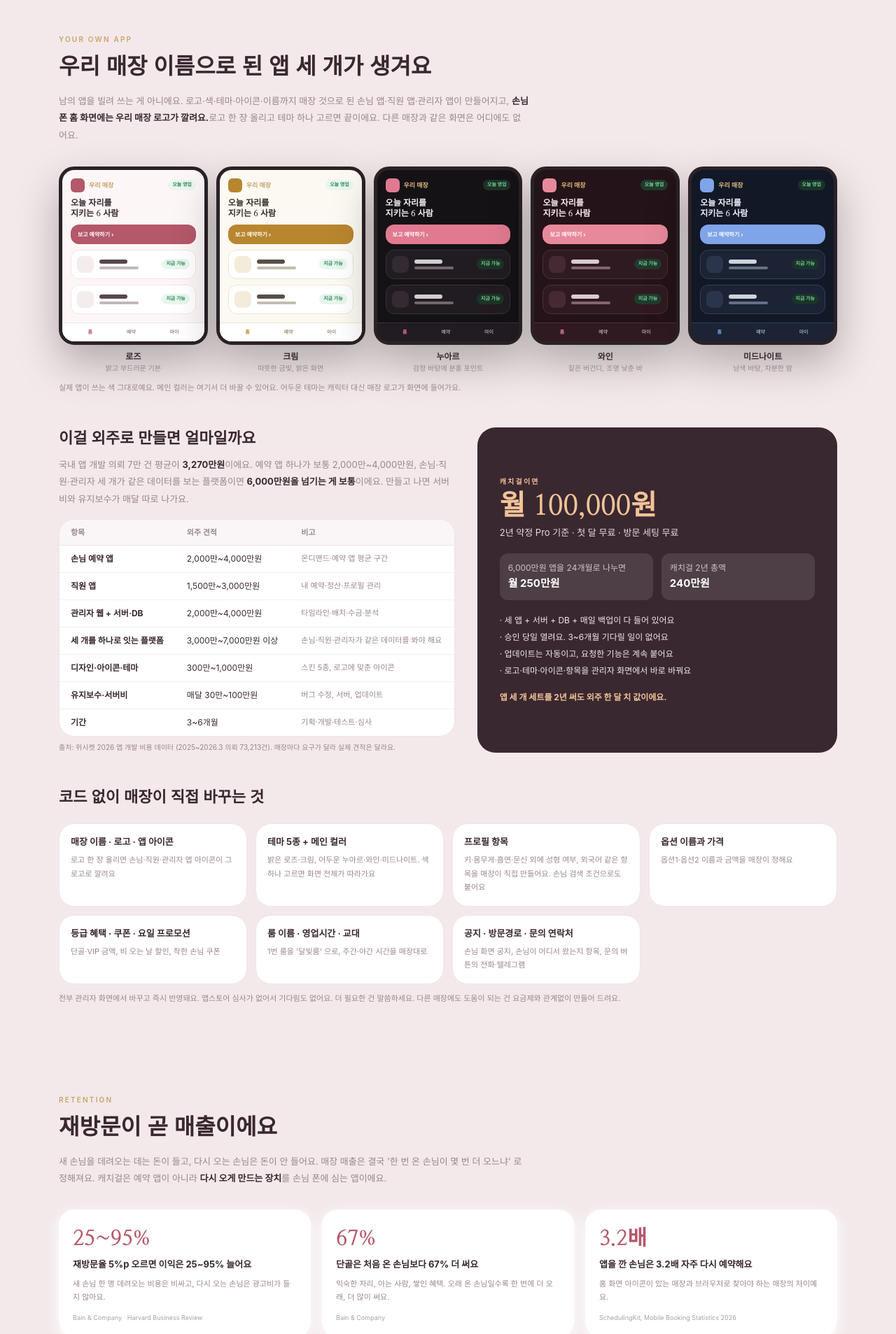
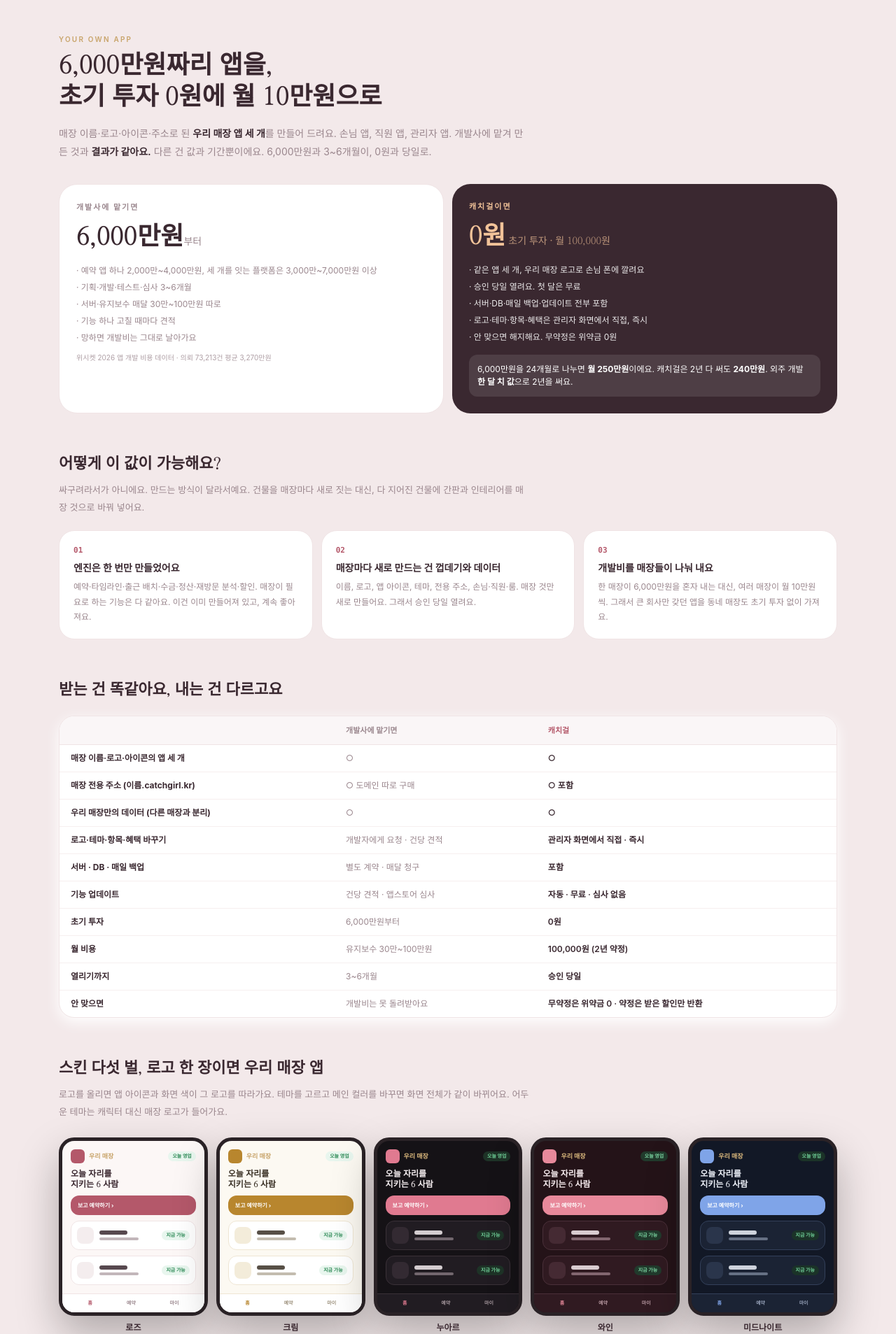
Before and after one commit to nda960327-glitch/catchgirl, a Next.js app: page / in a window 1280 px wide. Shown: the part 1380-3287 px from the top of the page at 70% size. Built offline with nearby package versions, Linux system fonts and the light colour scheme; a web font is replaced by a local one.

Commit message:
Make the case blunt: 6,000만원 vs 10만원, zero upfront, no reason not to
Co-Authored-By: Claude Fable 5.1 <noreply@anthropic.com>

```diff
--- a/src/app/page.tsx
+++ b/src/app/page.tsx
@@ -47,17 +47,6 @@ const RETENTION_HOOKS = [
   ["쿠폰과 요일 프로모션", "비 오는 날 3만원, 착한 손님 쿠폰, 조용한 요일 혜택. 문자 없이 손님 앱에 떠요. 할인은 매장 몫에서만 빠지고 직원 몫은 그대로예요."],
   ["후기·추천이 쌓여요", "손님이 남긴 후기와 추천에 매장이 답글을 달아요. 다음에 올 이유가 앱 안에 기록으로 남아요."],
   ["재방문율이 매달 숫자로", "관리자 화면에 재방문율·재방문 손님 수·오래 안 온 손님이 그대로 떠요. 감이 아니라 숫자로 보고, 안 오는 단골에게 먼저 연락해요."],
-];
-
-/* 외주로 만들면 얼마인지 — 위시켓 2025~2026.3 의뢰 73,213건 기준 */
-const BUILD_COST = [
-  ["손님 예약 앱", "2,000만~4,000만원", "온디맨드·예약 앱 평균 구간"],
-  ["직원 앱", "1,500만~3,000만원", "내 예약·정산·프로필 관리"],
-  ["관리자 웹 + 서버·DB", "2,000만~4,000만원", "타임라인·배치·수금·분석"],
-  ["세 개를 하나로 잇는 플랫폼", "3,000만~7,000만원 이상", "손님·직원·관리자가 같은 데이터를 봐야 해요"],
-  ["디자인·아이콘·테마", "300만~1,000만원", "스킨 5종, 로고에 맞춘 아이콘"],
-  ["유지보수·서버비", "매달 30만~100만원", "버그 수정, 서버, 업데이트"],
-  ["기간", "3~6개월", "기획·개발·테스트·심사"],
 ];
 
 const CUSTOMIZABLE = [
@@ -120,7 +109,7 @@ const CHECKLIST = [
 
 const FAQ = [
   { q: "전화나 텔레그램으로 예약하는 손님은요?", a: "관리자 화면에서 3초면 대신 넣어요. 닉네임 몇 글자만 치면 기존 손님이 바로 뜨고, 전화·텔레그램·앱 어느 경로로 왔는지도 남아요. 앱을 안 쓰는 손님도 방문 기록은 똑같이 쌓여요." },
-  { q: "우리 매장만의 앱인가요? 다른 매장이랑 똑같은 화면 아니에요?", a: "매장 이름, 로고, 앱 아이콘, 테마와 메인 컬러, 룸 이름, 옵션, 프로필 항목, 혜택, 공지까지 매장 것으로 바뀌어요. 손님 폰에는 우리 매장 로고 아이콘으로 깔리고, 손님은 우리 매장 앱을 깐 거예요. 같은 뼈대 위에서 돌지만 다른 매장 화면과 같아 보이지 않아요. 외주로 만들면 수천만 원인 세 앱 세트를 월 10만원에 쓰는 이유가 그 뼈대예요." },
+  { q: "우리 매장만의 앱인가요? 개발사에 맡긴 거랑 뭐가 달라요?", a: "받는 건 같아요. 매장 이름·로고·앱 아이콘·전용 주소·우리 매장만의 데이터로 된 손님·직원·관리자 앱 세 개. 손님 폰에는 우리 매장 로고로 깔려요. 다른 건 만드는 방식이에요. 엔진은 이미 만들어져 있고 매장 것(이름·로고·테마·손님·직원)만 새로 만들어서, 6,000만원과 3~6개월 대신 0원과 당일이 돼요. 그래서 큰 회사만 갖던 앱을 동네 매장도 초기 투자 없이 가져요." },
   { q: "정말 재방문이 늘어요?", a: "장치는 여섯 개예요. 홈 화면 아이콘, 즐겨찾기한 사람의 오늘 출근 표시, 5회·10회 자동 등급 혜택, 쿠폰·요일 프로모션, 후기·추천, 그리고 재방문율을 매달 숫자로 보는 관리자 화면. 업계 연구로는 재방문율 5%p가 이익 25~95%로 이어지고, 우리 앱에서는 관리자 화면에서 매달 직접 확인할 수 있어요. 안 늘면 어디서 막히는지가 보여요." },
   { q: "캐치테이블 같은 예약 앱이랑 뭐가 달라요?", a: "공개 앱이 아니에요. 매장이 준 연결코드가 있는 기존 손님만 들어오고, 주소가 퍼져도 남이 못 써요. 테이블이 아니라 '누가 자리를 맡을지' 를 고르는 예약이고, 출근·룸 배치·수금까지 매장 운영이 한 화면에 있어요." },
   { q: "손님 정보는 어디까지 받나요?", a: "닉네임과 PIN뿐이에요. 실명·전화번호를 넣는 칸 자체가 없어요. 매장이 관리자 메모에 적어 두는 연락처는 관리자만 보고, 손님 화면엔 절대 안 나가요." },
@@ -244,64 +233,103 @@ export default function Home() {
         </div>
       </section>
 
-      {/* 전용 앱 — 가성비 */}
+      {/* 전용 앱 — 6,000만원 vs 10만원 */}
       <section id="own-app" className="border-b border-line/60">
         <div className="mx-auto max-w-6xl px-5 py-16">
           <div className="text-[10px] font-semibold uppercase tracking-[.22em] text-gold">Your own app</div>
-          <h2 className="mt-2 font-serif text-[26px] font-bold md:text-[32px]">우리 매장 이름으로 된 앱 세 개가 생겨요</h2>
-          <p className="mt-3 max-w-2xl text-[13px] leading-[1.9] text-mute">
-            남의 앱을 빌려 쓰는 게 아니에요. 로고·색·테마·아이콘·이름까지 매장 것으로 된 손님 앱·직원 앱·관리자 앱이 만들어지고, <b className="text-ink">손님 폰 홈 화면에는 우리 매장 로고가 깔려요.</b>
-            로고 한 장 올리고 테마 하나 고르면 끝이에요. 다른 매장과 같은 화면은 어디에도 없어요.
+          <h2 className="mt-2 font-serif text-[28px] font-bold leading-[1.25] md:text-[36px]">
+            6,000만원짜리 앱을,<br />초기 투자 0원에 월 10만원으로
+          </h2>
+          <p className="mt-4 max-w-2xl text-[14px] leading-[1.9] text-mute">
+            매장 이름·로고·아이콘·주소로 된 <b className="text-ink">우리 매장 앱 세 개</b>를 만들어 드려요. 손님 앱, 직원 앱, 관리자 앱.
+            개발사에 맡겨 만든 것과 <b className="text-ink">결과가 같아요.</b> 다른 건 값과 기간뿐이에요. 6,000만원과 3~6개월이, 0원과 당일로.
           </p>
 
-          <div className="mt-8"><ThemeGallery /></div>
-          <div className="mt-3 text-[11px] text-mute">실제 앱이 쓰는 색 그대로예요. 메인 컬러는 여기서 더 바꿀 수 있어요. 어두운 테마는 캐릭터 대신 매장 로고가 화면에 들어가요.</div>
+          {/* 숫자 대결 */}
+          <div className="mt-8 grid gap-3 md:grid-cols-2">
+            <div className="rounded-[26px] border border-line bg-card p-6">
+              <div className="text-[11px] font-bold uppercase tracking-[.18em] text-mute">개발사에 맡기면</div>
+              <div className="mt-2 font-serif text-[36px] font-bold text-ink">6,000만원<span className="text-[14px] font-normal text-mute">부터</span></div>
+              <ul className="mt-3 flex flex-col gap-1.5 text-[12px] text-mute">
+                <li>· 예약 앱 하나 2,000만~4,000만원, 세 개를 잇는 플랫폼은 3,000만~7,000만원 이상</li>
+                <li>· 기획·개발·테스트·심사 3~6개월</li>
+                <li>· 서버·유지보수 매달 30만~100만원 따로</li>
+                <li>· 기능 하나 고칠 때마다 견적</li>
+                <li>· 망하면 개발비는 그대로 날아가요</li>
+              </ul>
+              <div className="mt-3 text-[10px] text-mute/80">위시켓 2026 앱 개발 비용 데이터 · 의뢰 73,213건 평균 3,270만원</div>
+            </div>
+            <div className="rounded-[26px] bg-ink p-6 text-on-ink">
+              <div className="text-[11px] font-bold uppercase tracking-[.18em] text-gold-lt">캐치걸이면</div>
+              <div className="mt-2 font-serif text-[36px] font-bold text-gold-lt">0원<span className="text-[14px] font-normal opacity-70"> 초기 투자 · 월 100,000원</span></div>
+              <ul className="mt-3 flex flex-col gap-1.5 text-[12px] opacity-90">
+                <li>· 같은 앱 세 개, 우리 매장 로고로 손님 폰에 깔려요</li>
+                <li>· 승인 당일 열려요. 첫 달은 무료</li>
+                <li>· 서버·DB·매일 백업·업데이트 전부 포함</li>
+                <li>· 로고·테마·항목·혜택은 관리자 화면에서 직접, 즉시</li>
+                <li>· 안 맞으면 해지해요. 무약정은 위약금 0원</li>
+              </ul>
+              <div className="mt-4 rounded-xl bg-on-ink/10 p-3 text-[12px]">
+                6,000만원을 24개월로 나누면 <b>월 250만원</b>이에요. 캐치걸은 2년 다 써도 <b>240만원</b>. 외주 개발 <b>한 달 치 값</b>으로 2년을 써요.
+              </div>
+            </div>
+          </div>
 
-          <div className="mt-12 grid gap-8 md:grid-cols-[1.1fr_1fr]">
-            <div>
-              <h3 className="font-serif text-[22px] font-bold">이걸 외주로 만들면 얼마일까요</h3>
-              <p className="mt-2 text-[13px] leading-[1.9] text-mute">
-                국내 앱 개발 의뢰 7만 건 평균이 <b className="text-ink">3,270만원</b>이에요. 예약 앱 하나가 보통 2,000만~4,000만원, 손님·직원·관리자 세 개가 같은 데이터를 보는 플랫폼이면 <b className="text-ink">6,000만원을 넘기는 게 보통</b>이에요. 만들고 나면 서버비와 유지보수가 매달 따로 나가요.
-              </p>
-              <div className="mt-4 overflow-x-auto rounded-[22px] border border-line bg-card">
-                <table className="w-full min-w-[420px] text-left text-[12px]">
+          {/* 왜 가능한가 */}
+          <h3 className="mt-14 font-serif text-[22px] font-bold">어떻게 이 값이 가능해요?</h3>
+          <p className="mt-2 max-w-2xl text-[13px] leading-[1.9] text-mute">싸구려라서가 아니에요. 만드는 방식이 달라서예요. 건물을 매장마다 새로 짓는 대신, 다 지어진 건물에 간판과 인테리어를 매장 것으로 바꿔 넣어요.</p>
+          <div className="mt-5 grid gap-3 md:grid-cols-3">
+            {[
+              ["엔진은 한 번만 만들었어요", "예약·타임라인·출근 배치·수금·정산·재방문 분석·할인. 매장이 필요로 하는 기능은 다 같아요. 이건 이미 만들어져 있고, 계속 좋아져요."],
+              ["매장마다 새로 만드는 건 껍데기와 데이터", "이름, 로고, 앱 아이콘, 테마, 전용 주소, 손님·직원·룸. 매장 것만 새로 만들어요. 그래서 승인 당일 열려요."],
+              ["개발비를 매장들이 나눠 내요", "한 매장이 6,000만원을 혼자 내는 대신, 여러 매장이 월 10만원씩. 그래서 큰 회사만 갖던 앱을 동네 매장도 초기 투자 없이 가져요."],
+            ].map(([t, d], i) => (
+              <div key={t} className="rounded-[22px] border border-line bg-card p-5">
+                <div className="font-mono text-[11px] font-bold text-brand">0{i + 1}</div>
+                <div className="mt-1.5 text-[14px] font-bold">{t}</div>
+                <p className="mt-1.5 text-[12px] leading-[1.8] text-mute">{d}</p>
+              </div>
+            ))}
+          </div>
+
+          {/* 결과물 비교 */}
+          <h3 className="mt-14 font-serif text-[22px] font-bold">받는 건 똑같아요, 내는 건 다르고요</h3>
+          <div className="mt-5 overflow-x-auto rounded-[22px] border border-line bg-card shadow-card">
+            <table className="w-full min-w-[560px] text-left text-[12px]">
               <thead>
                 <tr className="border-b border-line bg-well text-[11px] font-bold text-mute">
-                      <th className="px-4 py-2.5">항목</th><th className="px-4 py-2.5">외주 견적</th><th className="px-4 py-2.5">비고</th>
+                  <th className="px-4 py-3"> </th><th className="px-4 py-3">개발사에 맡기면</th><th className="px-4 py-3 text-brand">캐치걸</th>
                 </tr>
               </thead>
               <tbody>
-                    {BUILD_COST.map(([k, v, n]) => (
+                {[
+                  ["매장 이름·로고·아이콘의 앱 세 개", "○", "○"],
+                  ["매장 전용 주소 (이름.catchgirl.kr)", "○ 도메인 따로 구매", "○ 포함"],
+                  ["우리 매장만의 데이터 (다른 매장과 분리)", "○", "○"],
+                  ["로고·테마·항목·혜택 바꾸기", "개발자에게 요청 · 건당 견적", "관리자 화면에서 직접 · 즉시"],
+                  ["서버 · DB · 매일 백업", "별도 계약 · 매달 청구", "포함"],
+                  ["기능 업데이트", "건당 견적 · 앱스토어 심사", "자동 · 무료 · 심사 없음"],
+                  ["초기 투자", "6,000만원부터", "0원"],
+                  ["월 비용", "유지보수 30만~100만원", "100,000원 (2년 약정)"],
+                  ["열리기까지", "3~6개월", "승인 당일"],
+                  ["안 맞으면", "개발비는 못 돌려받아요", "무약정은 위약금 0 · 약정은 받은 할인만 반환"],
+                ].map(([k, a, b]) => (
                   <tr key={k} className="border-b border-line/60 align-top last:border-0">
                     <td className="px-4 py-2.5 font-bold text-ink">{k}</td>
-                        <td className="px-4 py-2.5 text-ink">{v}</td>
-                        <td className="px-4 py-2.5 text-[11px] text-mute">{n}</td>
+                    <td className="px-4 py-2.5 text-mute">{a}</td>
+                    <td className="px-4 py-2.5 font-semibold text-ink">{b}</td>
                   </tr>
                 ))}
               </tbody>
             </table>
           </div>
-              <div className="mt-2 text-[10px] text-mute">출처: 위시켓 2026 앱 개발 비용 데이터 (2025~2026.3 의뢰 73,213건). 매장마다 요구가 달라 실제 견적은 달라요.</div>
-            </div>
-            <div className="flex flex-col justify-center rounded-[26px] bg-ink p-6 text-on-ink md:p-8">
-              <div className="text-[10px] font-semibold uppercase tracking-[.22em] text-gold-lt">캐치걸이면</div>
-              <div className="mt-2 font-serif text-[40px] font-bold leading-none text-gold-lt">월 100,000원</div>
-              <div className="mt-2 text-[13px] opacity-85">2년 약정 Pro 기준 · 첫 달 무료 · 방문 세팅 무료</div>
-              <div className="mt-5 grid grid-cols-2 gap-3 text-[12px]">
-                <div className="rounded-xl bg-on-ink/10 p-3"><div className="opacity-70">6,000만원 앱을 24개월로 나누면</div><div className="mt-0.5 text-[15px] font-bold">월 250만원</div></div>
-                <div className="rounded-xl bg-on-ink/10 p-3"><div className="opacity-70">캐치걸 2년 총액</div><div className="mt-0.5 text-[15px] font-bold">240만원</div></div>
-              </div>
-              <ul className="mt-5 flex flex-col gap-1.5 text-[12px] opacity-90">
-                <li>· 세 앱 + 서버 + DB + 매일 백업이 다 들어 있어요</li>
-                <li>· 승인 당일 열려요. 3~6개월 기다릴 일이 없어요</li>
-                <li>· 업데이트는 자동이고, 요청한 기능은 계속 붙어요</li>
-                <li>· 로고·테마·아이콘·항목을 관리자 화면에서 바로 바꿔요</li>
-              </ul>
-              <div className="mt-5 text-[12px] font-bold text-gold-lt">앱 세 개 세트를 2년 써도 외주 한 달 치 값이에요.</div>
-            </div>
-          </div>
 
-          <h3 className="mt-12 font-serif text-[22px] font-bold">코드 없이 매장이 직접 바꾸는 것</h3>
+          {/* 스킨 */}
+          <h3 className="mt-14 font-serif text-[22px] font-bold">스킨 다섯 벌, 로고 한 장이면 우리 매장 앱</h3>
+          <p className="mt-2 max-w-2xl text-[13px] leading-[1.9] text-mute">로고를 올리면 앱 아이콘과 화면 색이 그 로고를 따라가요. 테마를 고르고 메인 컬러를 바꾸면 화면 전체가 같이 바뀌어요. 어두운 테마는 캐릭터 대신 매장 로고가 들어가요.</p>
+          <div className="mt-6"><ThemeGallery /></div>
+
+          <h3 className="mt-14 font-serif text-[22px] font-bold">코드 없이 매장이 직접 바꾸는 것</h3>
           <div className="mt-5 grid gap-3 md:grid-cols-2 lg:grid-cols-4">
             {CUSTOMIZABLE.map(([t, d]) => (
               <div key={t} className="rounded-[22px] border border-line bg-card p-4">
@@ -310,7 +338,38 @@ export default function Home() {
               </div>
             ))}
           </div>
-          <div className="mt-3 text-[11px] text-mute">전부 관리자 화면에서 바꾸고 즉시 반영돼요. 앱스토어 심사가 없어서 기다림도 없어요. 더 필요한 건 말씀하세요. 다른 매장에도 도움이 되는 건 요금제와 관계없이 만들어 드려요.</div>
+          <div className="mt-3 text-[11px] text-mute">전부 관리자 화면에서 바꾸고 즉시 반영돼요. 더 필요한 건 말씀하세요. 다른 매장에도 도움이 되는 건 요금제와 관계없이 만들어 드려요.</div>
+
+          {/* 안 할 이유 */}
+          <div className="mt-14 grid gap-4 md:grid-cols-[1fr_1fr]">
+            <div className="rounded-[26px] border border-line bg-card p-6">
+              <div className="text-[11px] font-bold uppercase tracking-[.18em] text-mute">지금 전화로 받는 매장이 매달 내는 값</div>
+              <ul className="mt-3 flex flex-col gap-2 text-[13px] leading-[1.7] text-ink">
+                <li>· 전화 20통 × 8분 = <b>하루 2시간 40분</b>, 한 달이면 80시간</li>
+                <li>· 영업시간 밖에 온 예약의 <b>40%</b>는 다음 날로 밀리거나 사라져요</li>
+                <li>· 수첩·계산기 정산 실수, 단톡방에 다시 물어보는 시간</li>
+                <li>· 손님 폰엔 우리 매장 아이콘이 없어요. 생각날 때만 와요</li>
+              </ul>
+              <div className="mt-3 text-[12px] font-bold text-bad">이건 공짜가 아니에요. 매달 이미 내고 있는 값이에요.</div>
+            </div>
+            <div className="rounded-[26px] bg-ink p-6 text-on-ink">
+              <div className="text-[11px] font-bold uppercase tracking-[.18em] text-gold-lt">안 해 볼 이유를 찾아봤어요</div>
+              <ul className="mt-3 flex flex-col gap-2 text-[13px] leading-[1.7]">
+                <li>· 초기 투자? <b>0원</b></li>
+                <li>· 세팅 비용? <b>0원</b>, 30분이면 직접 끝나요</li>
+                <li>· 첫 달? <b>무료</b></li>
+                <li>· 안 맞으면? 무약정은 <b>위약금 0원</b>, 약정은 받은 할인만 반환</li>
+                <li>· 손님 정보 유출 걱정? <b>실명·번호를 아예 안 받아요</b></li>
+              </ul>
+              <div className="mt-4 rounded-xl bg-on-ink/10 p-3 text-[13px] font-bold text-gold-lt">잃을 게 없는데 안 해 보면, 그게 손해예요.</div>
+            </div>
+          </div>
+
+          <div className="mt-12 rounded-[26px] bg-blush-lt/50 p-6 text-center md:p-8">
+            <div className="font-serif text-[20px] font-bold md:text-[24px]">앱은 원래 큰 회사만 가졌어요</div>
+            <p className="mx-auto mt-2 max-w-xl text-[13px] leading-[1.9] text-mute">개발비 수천만 원, 유지비 매달 수십만 원. 그래서 동네 매장은 전화와 카톡으로 버텼어요. 이제 초기 투자 없이 우리 매장 앱을 갖고, 손님 폰에 우리 로고를 깔아요. 6,000만원이 10만원이 된 게 아니라, 못 가지던 걸 갖게 된 거예요. 옆 가게가 먼저 깔면 손님 폰에는 옆 가게 아이콘이 있어요.</p>
+            <Link href="/signup" className="cta-grad mt-5 inline-block rounded-2xl px-7 py-3.5 text-[14px] font-bold text-white shadow-cta">우리 매장 앱 신청하기</Link>
+          </div>
         </div>
       </section>
 
```
Also changed, not shown: 1 other file (tests, documents, lock files or other folders). Lines whose indentation alone changed are shown as unchanged.
